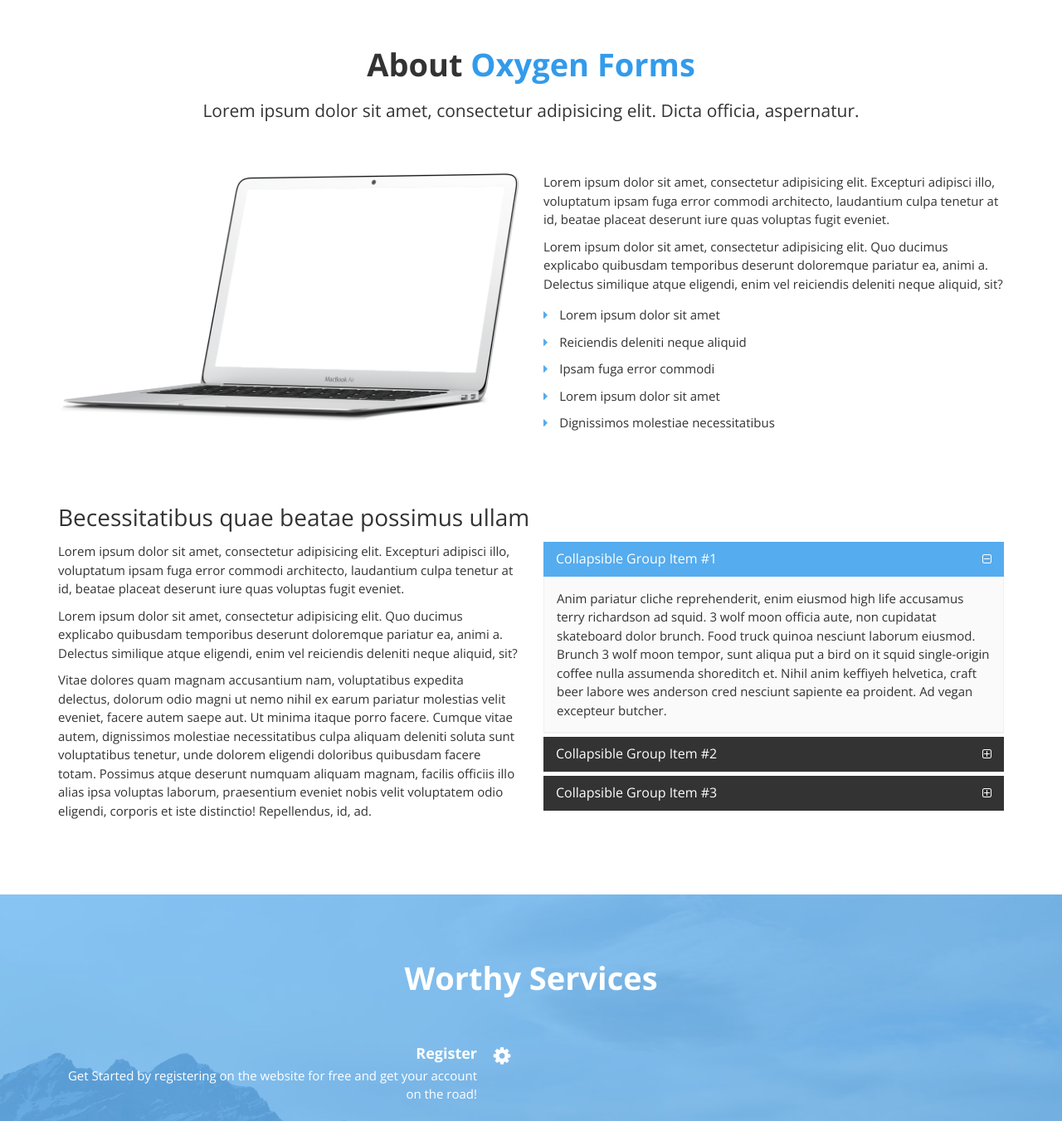
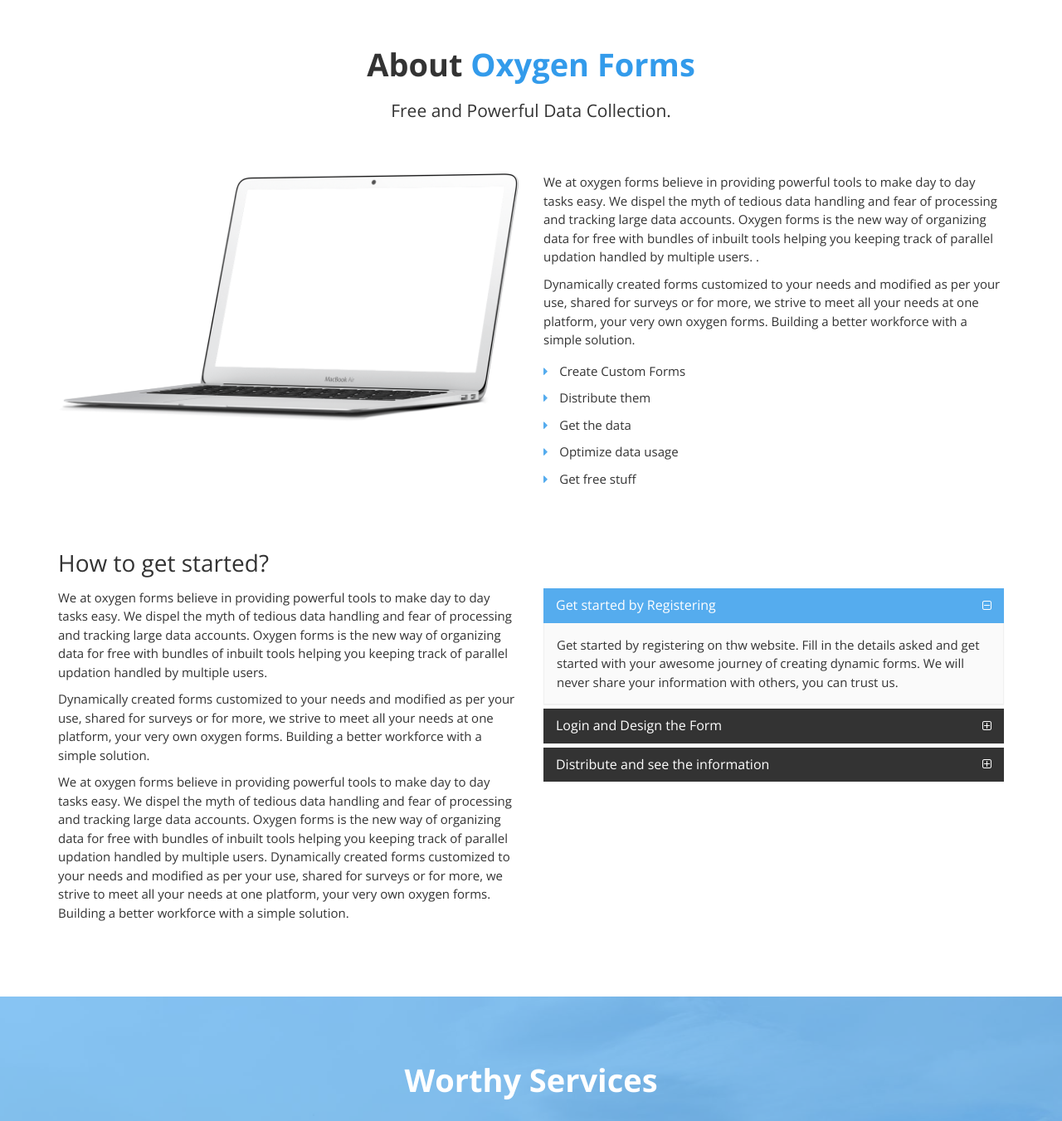
Before and after one commit to reficul31/oxygen_forms, a Flask app: page / in a window 1280 px wide. Shown: the part 823-2174 px from the top of the page at 83% size. Run offline with Flask 2, Linux system fonts and the light colour scheme; parts of the project's set-up code (start-up, migrations or seed data) failed here and were passed over; some libraries are stand-ins or nearby versions.

Commit message:
Changing the landing messages

```diff
--- a/app/templates/landing.html
+++ b/app/templates/landing.html
@@ -143,7 +143,7 @@
 				<div class="row">
 					<div class="col-md-12">
 						<h1 id="about" class="title text-center">About <span>Oxygen Forms</span></h1>
-						<p class="lead text-center">Lorem ipsum dolor sit amet, consectetur adipisicing elit. Dicta officia, aspernatur.</p>
+						<p class="lead text-center">Free and Powerful Data Collection.</p>
 						<div class="space"></div>
 						<div class="row">
 							<div class="col-md-6">
@@ -151,24 +151,24 @@
 								<div class="space"></div>
 							</div>
 							<div class="col-md-6">
-								<p>Lorem ipsum dolor sit amet, consectetur adipisicing elit. Excepturi adipisci illo, voluptatum ipsam fuga error commodi architecto, laudantium culpa tenetur at id, beatae placeat deserunt iure quas voluptas fugit eveniet.</p>
-								<p>Lorem ipsum dolor sit amet, consectetur adipisicing elit. Quo ducimus explicabo quibusdam temporibus deserunt doloremque pariatur ea, animi a. Delectus similique atque eligendi, enim vel reiciendis deleniti neque aliquid, sit?</p>
+								<p>We at oxygen forms believe in providing powerful tools to make day to day tasks easy. We dispel the myth of tedious data handling and fear of processing and tracking large data accounts. Oxygen forms is the new way of organizing data for free with bundles of inbuilt tools helping you keeping track of parallel updation handled by multiple users. .</p>
+								<p> Dynamically created forms customized to your needs and modified as per your use, shared for surveys or for more, we strive to meet all your needs at one platform, your very own oxygen forms. Building a better workforce with a simple solution.</p>
 								<ul class="list-unstyled">
-									<li><i class="fa fa-caret-right pr-10 text-colored"></i> Lorem ipsum dolor sit amet</li>
-									<li><i class="fa fa-caret-right pr-10 text-colored"></i> Reiciendis deleniti neque aliquid</li>
-									<li><i class="fa fa-caret-right pr-10 text-colored"></i> Ipsam fuga error commodi</li>
-									<li><i class="fa fa-caret-right pr-10 text-colored"></i> Lorem ipsum dolor sit amet</li>
-									<li><i class="fa fa-caret-right pr-10 text-colored"></i> Dignissimos molestiae necessitatibus</li>
+									<li><i class="fa fa-caret-right pr-10 text-colored"></i> Create Custom Forms</li>
+									<li><i class="fa fa-caret-right pr-10 text-colored"></i> Distribute them</li>
+									<li><i class="fa fa-caret-right pr-10 text-colored"></i> Get the data</li>
+									<li><i class="fa fa-caret-right pr-10 text-colored"></i> Optimize data usage</li>
+									<li><i class="fa fa-caret-right pr-10 text-colored"></i> Get free stuff</li>
 								</ul>
 							</div>
 						</div>
 						<div class="space"></div>
-						<h2>Becessitatibus quae beatae possimus ullam</h2>
+						<h2>How to get started?</h2>
 						<div class="row">
 							<div class="col-md-6">
-								<p>Lorem ipsum dolor sit amet, consectetur adipisicing elit. Excepturi adipisci illo, voluptatum ipsam fuga error commodi architecto, laudantium culpa tenetur at id, beatae placeat deserunt iure quas voluptas fugit eveniet.</p>
-								<p>Lorem ipsum dolor sit amet, consectetur adipisicing elit. Quo ducimus explicabo quibusdam temporibus deserunt doloremque pariatur ea, animi a. Delectus similique atque eligendi, enim vel reiciendis deleniti neque aliquid, sit?</p>
-								<p>Vitae dolores quam magnam accusantium nam, voluptatibus expedita delectus, dolorum odio magni ut nemo nihil ex earum pariatur molestias velit eveniet, facere autem saepe aut. Ut minima itaque porro facere. Cumque vitae autem, dignissimos molestiae necessitatibus culpa aliquam deleniti soluta sunt voluptatibus tenetur, unde dolorem eligendi doloribus quibusdam facere totam. Possimus atque deserunt numquam aliquam magnam, facilis officiis illo alias ipsa voluptas laborum, praesentium eveniet nobis velit voluptatem odio eligendi, corporis et iste distinctio! Repellendus, id, ad.</p>
+								<p>We at oxygen forms believe in providing powerful tools to make day to day tasks easy. We dispel the myth of tedious data handling and fear of processing and tracking large data accounts. Oxygen forms is the new way of organizing data for free with bundles of inbuilt tools helping you keeping track of parallel updation handled by multiple users.</p>
+								<p>Dynamically created forms customized to your needs and modified as per your use, shared for surveys or for more, we strive to meet all your needs at one platform, your very own oxygen forms. Building a better workforce with a simple solution.</p>
+								<p>We at oxygen forms believe in providing powerful tools to make day to day tasks easy. We dispel the myth of tedious data handling and fear of processing and tracking large data accounts. Oxygen forms is the new way of organizing data for free with bundles of inbuilt tools helping you keeping track of parallel updation handled by multiple users. Dynamically created forms customized to your needs and modified as per your use, shared for surveys or for more, we strive to meet all your needs at one platform, your very own oxygen forms. Building a better workforce with a simple solution.</p>
 							</div>
 							<div class="col-md-6">
 								<div class="panel-group" id="accordion" role="tablist" aria-multiselectable="true">
@@ -176,13 +176,13 @@
 										<div class="panel-heading" role="tab" id="headingOne">
 											<h4 class="panel-title">
 												<a data-toggle="collapse" data-parent="#accordion" href="#collapseOne" aria-expanded="true" aria-controls="collapseOne">
-													Collapsible Group Item #1
+													Get started by Registering
 												</a>
 											</h4>
 										</div>
 										<div id="collapseOne" class="panel-collapse collapse in" role="tabpanel" aria-labelledby="headingOne">
 											<div class="panel-body">
-												Anim pariatur cliche reprehenderit, enim eiusmod high life accusamus terry richardson ad squid. 3 wolf moon officia aute, non cupidatat skateboard dolor brunch. Food truck quinoa nesciunt laborum eiusmod. Brunch 3 wolf moon tempor, sunt aliqua put a bird on it squid single-origin coffee nulla assumenda shoreditch et. Nihil anim keffiyeh helvetica, craft beer labore wes anderson cred nesciunt sapiente ea proident. Ad vegan excepteur butcher.
+												Get started by registering on thw website. Fill in the details asked and get started with your awesome journey of creating dynamic forms. We will never share your information with others, you can trust us.
 											</div>
 										</div>
 									</div>
@@ -190,13 +190,13 @@
 										<div class="panel-heading" role="tab" id="headingTwo">
 											<h4 class="panel-title">
 												<a class="collapsed" data-toggle="collapse" data-parent="#accordion" href="#collapseTwo" aria-expanded="false" aria-controls="collapseTwo">
-													Collapsible Group Item #2
+													Login and Design the Form
 												</a>
 											</h4>
 										</div>
 										<div id="collapseTwo" class="panel-collapse collapse" role="tabpanel" aria-labelledby="headingTwo">
 											<div class="panel-body">
-												Anim pariatur cliche reprehenderit, enim eiusmod high life accusamus terry richardson ad squid. 3 wolf moon officia aute, non cupidatat skateboard dolor brunch. Food truck quinoa nesciunt laborum eiusmod. Brunch 3 wolf moon tempor, sunt aliqua put a bird on it squid single-origin coffee nulla assumenda shoreditch et. Nihil anim keffiyeh helvetica, craft beer labore wes anderson cred nesciunt sapiente ea proident.
+												Login in to your account and get started by designing custom forms by goind to design. We support text fields, radio buttons, checkboxes etc. We will keep the information private and the data entered in your custom forms will never be accessible to any third party application.
 											</div>
 										</div>
 									</div>
@@ -204,13 +204,13 @@
 										<div class="panel-heading" role="tab" id="headingThree">
 											<h4 class="panel-title">
 												<a class="collapsed" data-toggle="collapse" data-parent="#accordion" href="#collapseThree" aria-expanded="false" aria-controls="collapseThree">
-													Collapsible Group Item #3
+													Distribute and see the information
 												</a>
 											</h4>
 										</div>
 										<div id="collapseThree" class="panel-collapse collapse" role="tabpanel" aria-labelledby="headingThree">
 											<div class="panel-body">
-												Richardson ad squid. 3 wolf moon officia aute, non cupidatat skateboard dolor brunch. Food truck quinoa nesciunt laborum eiusmod. Brunch 3 wolf moon tempor, sunt aliqua put a bird on it squid single-origin coffee nulla assumenda shoreditch et. Nihil anim keffiyeh helvetica, craft beer labore wes anderson cred nesciunt sapiente ea proident. Ad vegan excepteur butcher vice lomo. Leggings occaecat craft beer farm-to-table, raw denim aesthetic.
+												Once the form is created look at all the forms created on the home screen under my forms. You can either click on link which will take you to page where the form is currently being hosted or you an click on the settings icon to see all the entries in the form.
 											</div>
 										</div>
 									</div>
@@ -302,7 +302,7 @@
 							<div class="media-body">
 								<h3 class="media-heading">You are Amazing!</h3>
 								<blockquote>
-									<p>Lorem ipsum dolor sit amet, consectetur adipisicing elit. Iure aperiam consequatur quo.</p>
+									<p>Best thing to happen to forms since the start of HTML and CSS</p>
 									<footer>Someone famous in <cite title="Source Title">Source Title</cite></footer>
 								</blockquote>
 							</div>
@@ -316,7 +316,7 @@
 							<div class="media-body">
 								<h3 class="media-heading">Yeah!</h3>
 								<blockquote>
-									<p>Iure aperiam consequatur quo quis exercitationem reprehenderit dolor vel ducimus.</p>
+									<p>If I could pay them I would</p>
 									<footer>Someone famous in <cite title="Source Title">Source Title</cite></footer>
 								</blockquote>
 							</div>
@@ -330,7 +330,7 @@
 							<div class="media-body">
 								<h3 class="media-heading">Thank You!</h3>
 								<blockquote>
-									<p>Aperiam consequatur quo quis exercitationem reprehenderit suscipit iste placeat.</p>
+									<p>Really a fan of Shivang's and Varuni's work. This is really their sistine chapel.</p>
 									<footer>Someone famous in <cite title="Source Title">Source Title</cite></footer>
 								</blockquote>
 							</div>
@@ -346,7 +346,7 @@
 							<div class="media-body">
 								<h3 class="media-heading">Thank You!</h3>
 								<blockquote>
-									<p>Lorem ipsum dolor sit amet, consectetur adipisicing elit. Iure aperiam consequatur quo.</p>
+									<p>Words cannot describe something this beautiful.</p>
 									<footer>Someone famous in <cite title="Source Title">Source Title</cite></footer>
 								</blockquote>
 							</div>
@@ -360,7 +360,7 @@
 							<div class="media-body">
 								<h3 class="media-heading">Amazing!</h3>
 								<blockquote>
-									<p>Iure aperiam consequatur quo quis exercitationem reprehenderit dolor vel ducimus.</p>
+									<p>The future is here. And Shivang and Varuni are at the cusp of it.</p>
 									<footer>Someone famous in <cite title="Source Title">Source Title</cite></footer>
 								</blockquote>
 							</div>
@@ -374,7 +374,7 @@
 							<div class="media-body">
 								<h3 class="media-heading">Best!</h3>
 								<blockquote>
-									<p>Aperiam consequatur quo quis exercitationem reprehenderit suscipit iste placeat.</p>
+									<p>It really feels like I am in a Sci-Fi movie. Using this tool makes me feel powerful.</p>
 									<footer>Someone famous in <cite title="Source Title">Source Title</cite></footer>
 								</blockquote>
 							</div>
```
